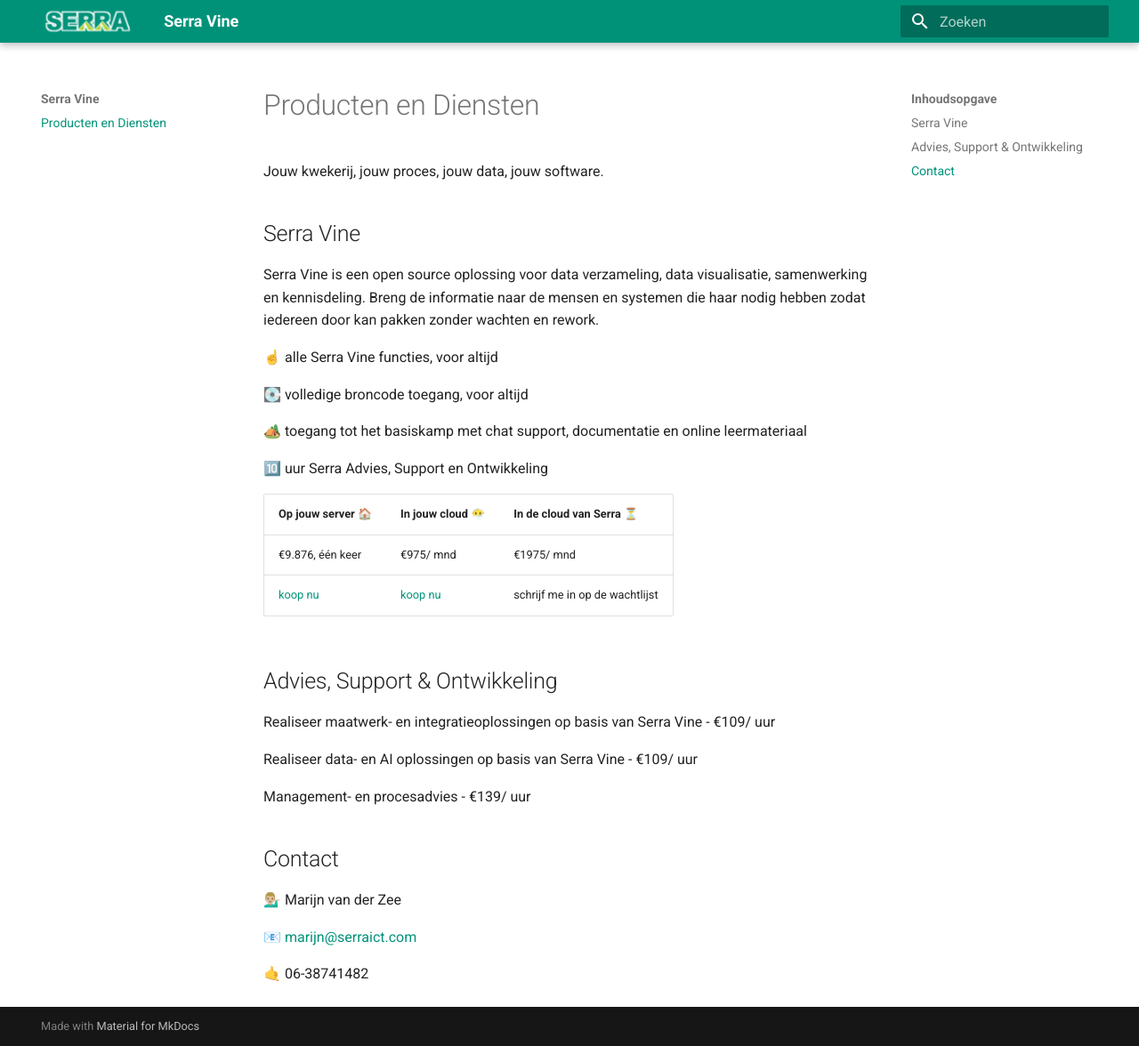
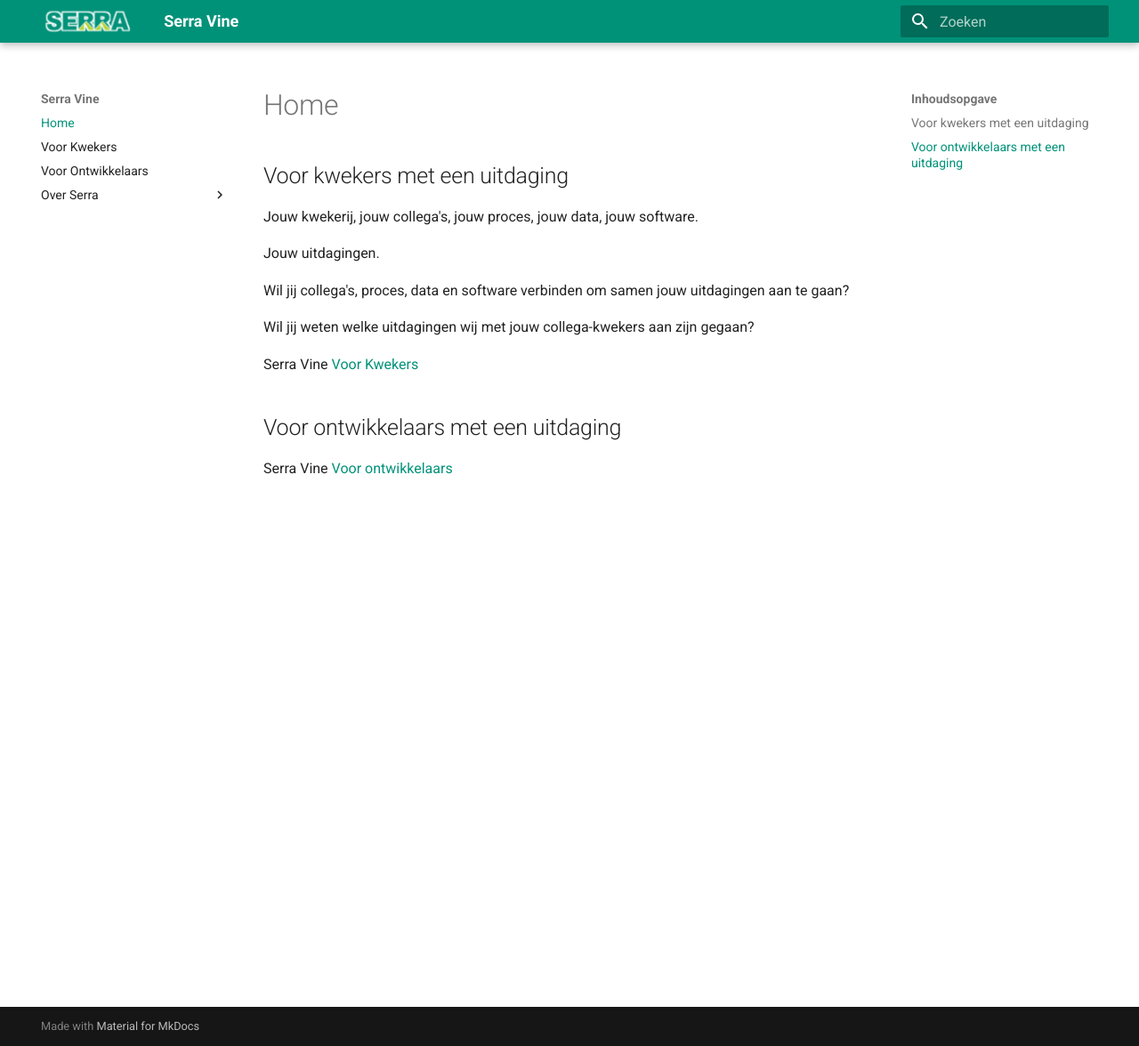
Before and after one commit to serraict/vine-website, an MkDocs documentation site: the page built from docs/index.md, in a window 1280 px wide and 1176 px high. Shown: the whole window at 89% size. Built offline with MkDocs 1.6.1 and Material for MkDocs 9.7.7, drawn with Linux system fonts in a browser that asks for light colours.

Commit message:
Refactor website into target audiences

```diff
--- a/docs/index.md
+++ b/docs/index.md
@@ -1,37 +1,17 @@
-# Producten en Diensten
+# Home
 
-Jouw kwekerij, jouw proces, jouw data, jouw software.
+## Voor kwekers met een uitdaging
 
-## Serra Vine
+Jouw kwekerij, jouw collega's, jouw proces, jouw data, jouw software.
 
-Serra Vine is een open source oplossing voor data verzameling, data visualisatie, samenwerking en kennisdeling.
-Breng de informatie naar de mensen en systemen die haar nodig hebben zodat iedereen door kan pakken zonder wachten en rework.
+Jouw uitdagingen.
 
-☝️ alle Serra Vine functies, voor altijd
+Wil jij collega's, proces, data en software verbinden om samen jouw uitdagingen aan te gaan?
 
-💽 volledige broncode toegang, voor altijd
+Wil jij weten welke uitdagingen wij met jouw collega-kwekers aan zijn gegaan?
 
-🏕️ toegang tot het basiskamp met chat support, documentatie en online leermateriaal
+Serra Vine [Voor Kwekers](voor-kwekers.md)
 
-🔟 uur Serra Advies, Support en Ontwikkeling
+## Voor ontwikkelaars met een uitdaging
 
-| Op jouw server 🏠   | In jouw cloud 😶‍🌫️   | In de cloud van Serra ⏳  |
-| --- | --- | --- |
-| €9.876, één keer  | €975/ mnd | €1975/ mnd |
-| [koop nu](mailto:marijn@serraict.com) | [koop nu](mailto:marijn@serraict.com)   | schrijf me in op de wachtlijst |
-
-## Advies, Support & Ontwikkeling
-
-Realiseer maatwerk- en integratieoplossingen op basis van Serra Vine - €109/ uur
-
-Realiseer data- en AI oplossingen op basis van Serra Vine - €109/ uur
-
-Management- en procesadvies - €139/ uur
-
-## Contact
-
-💁🏼‍♂️ Marijn van der Zee
-
-📧 <marijn@serraict.com>
-
-🤙 06-38741482
+Serra Vine [Voor ontwikkelaars](voor-ontwikkelaars.md)
--- a/mkdocs.yml
+++ b/mkdocs.yml
@@ -9,3 +9,10 @@
     primary: custom
 extra_css:
   - css/extra.css
+nav:
+  - Home: index.md
+  - "Voor Kwekers": voor-kwekers.md
+  - "Voor Ontwikkelaars": voor-ontwikkelaars.md
+  - "Over Serra":
+      - "Contact": contact.md
+      - "Producten en Diensten": producten-en-diensten.md
```
Also changed, not shown: docs/contact.md (added, +7 -0 lines), docs/producten-en-diensten.md (added, +27 -0 lines), docs/voor-kwekers.md (added, +11 -0 lines), docs/voor-ontwikkelaars.md (added).
